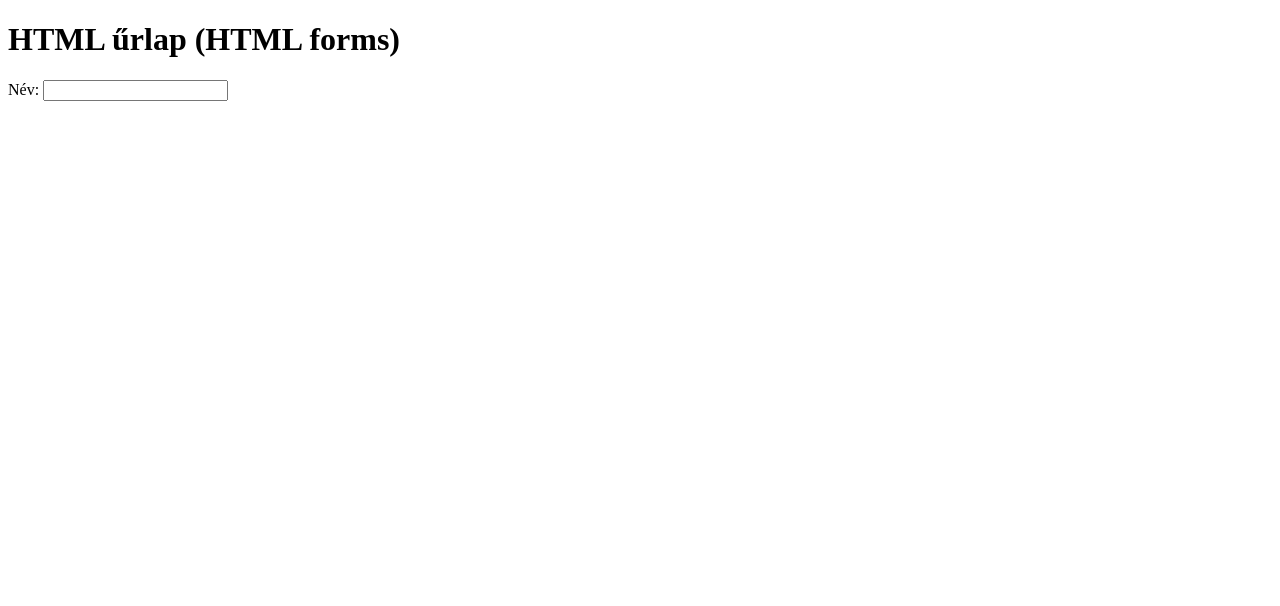
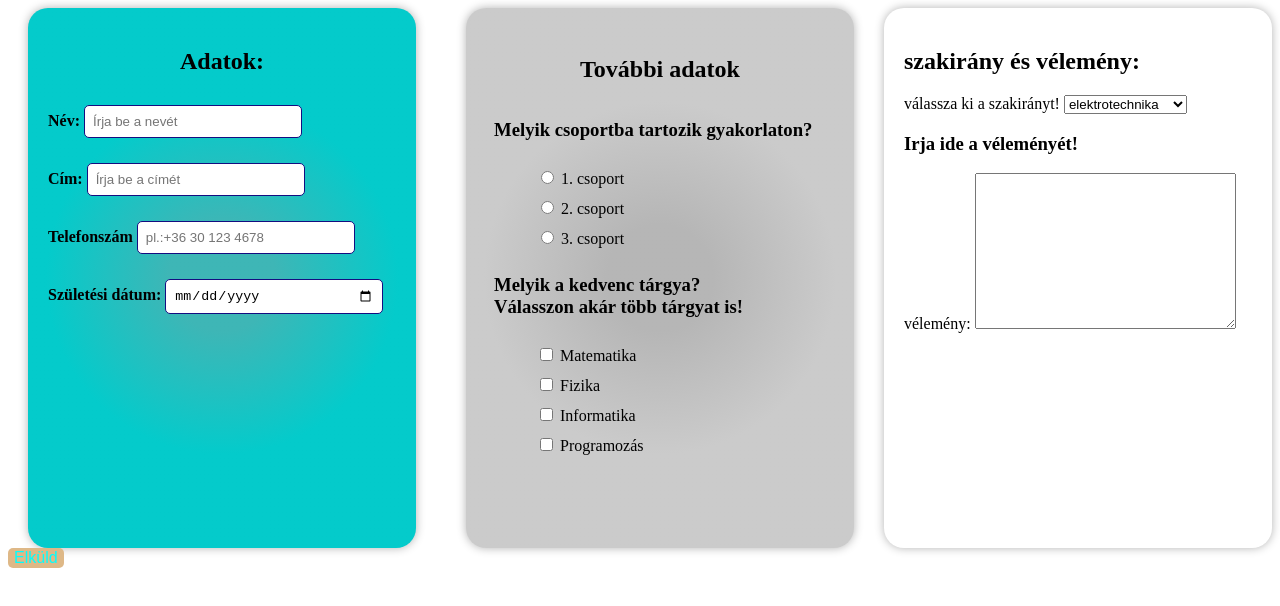
Before and after one commit to Domifnkekexx/urlap, a plain HTML site: page index.html in a window 1280 px wide. Drawn offline with Linux system fonts and the light colour scheme.

Commit message:
finished project

```diff
--- a/index.html
+++ b/index.html
@@ -3,15 +3,96 @@
 <head>
     <meta charset="UTF-8">
     <meta name="viewport" content="width=device-width, initial-scale=1.0">
+    <link rel="stylesheet" href="style.css">
     <title>Document</title>
 </head>
 <body>
     <form action="">
-        <h1> HTML űrlap (HTML forms)</h1>
-        <label for="">Név:</label>
-        <input type="text">
+        <div class="page-container">
+            <div class="first-column-container">
+                <h2>Adatok:</h2>
+                <div class="name_container">
+                    <label for="name">Név:</label>
+                    <input type="text" name="name=" id="name"  placeholder="Írja be a nevét" required>
+                </div>
 
+                <div class="address_container">
+                    <label for="address">Cím:</label>
+                    <input type="text" name="address" id="address"  placeholder="Írja be a címét" required>
+                </div>
+
+                <div class="phone_container">
+                    <label for="phone">Telefonszám</label>
+                    <input type="tel" name="phone" id="phone" placeholder="pl.:+36 30 123 4678" required>
+                </div>
+
+                <div class="birthdate_container">
+                    <label for="date">Születési dátum:</label>
+                    <input type="date" id="date" name="date" required>
+                </div>
+
+            </div>
+
+
+
+            <div class="second-form-container">
+                <h2>További adatok</h2>
+                    <h3>Melyik csoportba tartozik gyakorlaton?</h3>
+                    <div class="csop">
+                        <input type="radio" name="csop" id="csoport1" value="csoport1">
+                        <label for="csoport1">1. csoport</label>
+                    </div>
+
+                    <div class="csop">
+                        <input type="radio" name="csop" id="csoport2" value="csoport2">
+                        <label for="csoport2">2. csoport</label>
+                    </div>
+
+                    <div class="csop">
+                        <input type="radio" name="csop" id="csoport3" value="csoport3">
+                        <label for="csoport3">3. csoport</label>
+                    </div>
+
+                    <h3>Melyik a kedvenc tárgya? <br>Válasszon akár több tárgyat is!</h3>
+                    <div class="box">
+                        <input type="checkbox" name="box" id="matek" value="matematika">
+                        <label for="matek">Matematika</label>
+                    </div>
+
+                    <div class="box">
+                        <input type="checkbox" name="box" id="fizika" value="fizika">
+                        <label for="fizika">Fizika</label>
+                    </div>
+
+                    <div class="box">
+                        <input type="checkbox" name="box" id="info" value="informatika">
+                        <label for="informatika">Informatika</label>
+                    </div>
+
+                    <div class="box">
+                        <input type="checkbox" name="box" id="prog" value="programozás">
+                        <label for="prog">Programozás</label>
+                    </div>
+
+            </div>
+            <div class="third-form-container">
+                <h2>szakirány és vélemény:</h2>
+                <label for="szakirány">válassza ki a szakirányt!</label>
+                <select name="szakirány" id="szakirány">
+                    <option value="elektrotechnika">elektrotechnika</option>
+                    <option value="informatikus">informatikus</option>
+                    <option value="rendszerfejlesztő">rendszerfejlesztő</option>
+                    <option value="szakás">szakács</option>
+                </select>
+                <!--textarea következik-->
+                <h3>Irja ide a véleményét!</h3>
+                <div class="opinion-container">
+                    <label for="opinion">vélemény:</label>
+                    <textarea name="opinion" id="opinion" rows="10" cols="30"></textarea>
+                </div>
+            </div>
+        </div>
+        <button type="submit">Elküld</button>
     </form>
-
 </body>
 </html>
--- /dev/null
+++ b/style.css
@@ -0,0 +1,100 @@
+.first-column-container {
+    background: rgb(117,117,117);
+    background: radial-gradient(circle, rgba(117,117,117,0.5298494397759104) 16%, rgba(18,18,18,0.2189250700280112) 53%);
+    margin-left: 20px;
+    padding: 20px;
+    border-radius: 20px;
+    width: 400px;
+    height: 500px;
+    background-color: cyan;
+    box-shadow: 0 0 10px rgba(0, 0, 0, 0.3)
+}
+
+.first-column-container label {
+    font-weight: bold;
+    margin-bottom: 5px;
+}
+
+.first-column-container input {
+    padding: 8px;
+    border: 1px solid #140d80;
+    border-radius: 5px;
+    width: 200px;
+    margin-top: 10px;
+}
+
+.first-column-container div {
+    margin-bottom: 15px;
+}
+
+.first-column-container h2 {
+    text-align: center;
+}
+
+.second-form-container {
+    background: rgb(117,117,117);
+    background: radial-gradient(circle, rgba(117,117,117,0.5298494397759104) 16%, rgba(18,18,18,0.2189250700280112) 53%);
+    width: 250px;
+    margin-left: 20px;
+    padding: 20px;
+    border-radius: 20px;
+    width: 400px;
+    height: 500px;
+    box-shadow: 0 0 10px rgba(0, 0, 0, 0.3)
+}
+
+.second-form-container h2,
+.second-form-container h3{
+    text-align: center;
+    padding: 8px;
+}
+
+.second-form-container .csop{
+    margin-left: 50px;
+    margin-bottom: 10px;
+}
+
+.second-form-container .box{
+    margin-left: 50px;
+    margin-bottom: 10px;
+}
+
+.second-form-container h2 {
+    text-align: center;
+}
+
+.second-form-container h3 {
+    text-align: left;
+}
+
+html {
+    scroll-behavior: smooth;
+}
+
+.page-container{
+    display: flex;
+    flex-direction: row;
+    gap: 30px;
+}
+
+.third-form-container{
+    padding: 20px;
+    border-radius: 20px;
+    width: 400px;
+    height: 500px;
+    box-shadow: 0 0 10px rgba(0, 0, 0, 0.3)
+}
+
+button{
+    background-color: burlywood;
+    color: aqua;
+    border: none;
+    border-radius: 5px;
+    cursor: crosshair;
+    font-size: 16px;
+}
+
+button:hover{
+    background-color: blueviolet;
+    font-size: 25px;
+}
```
